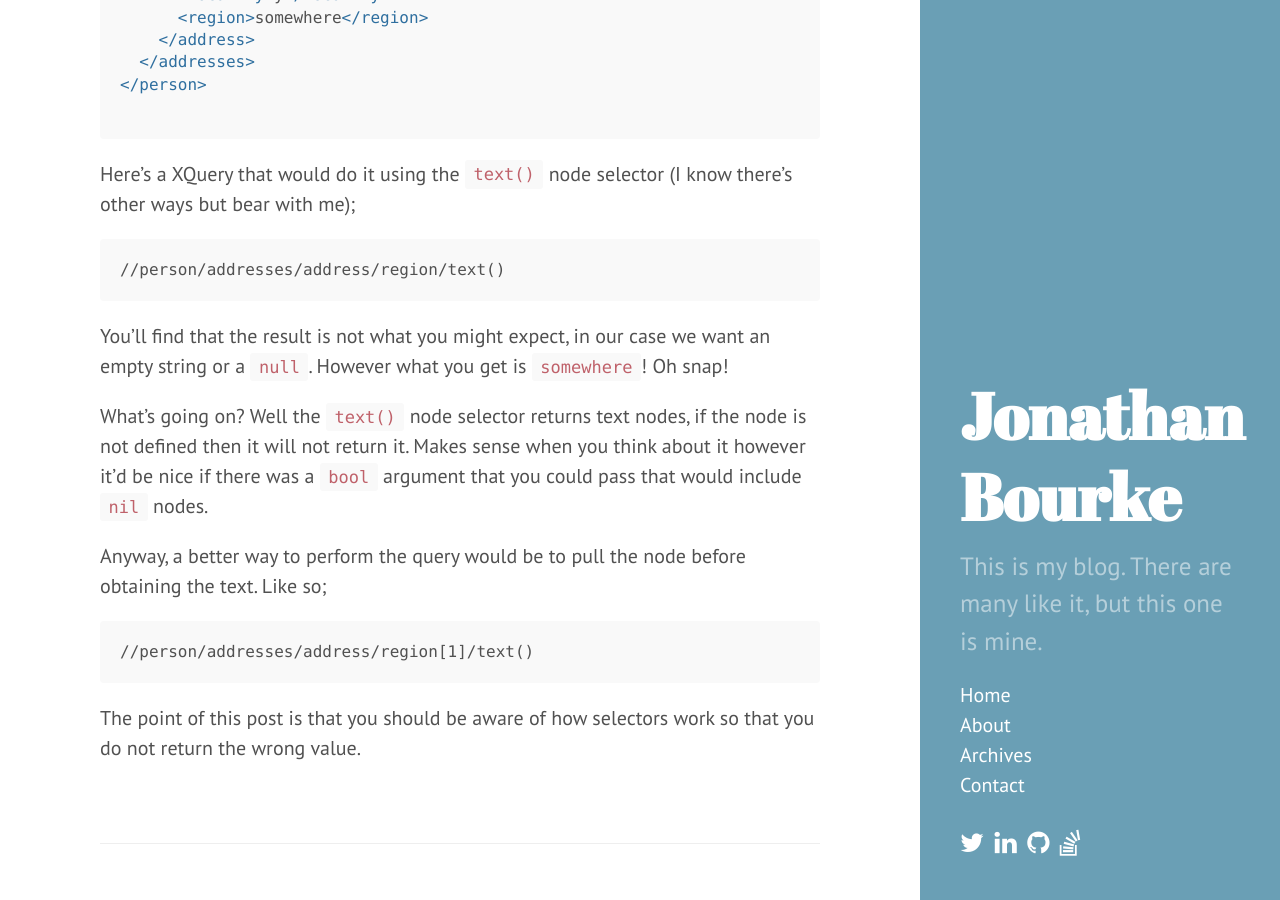
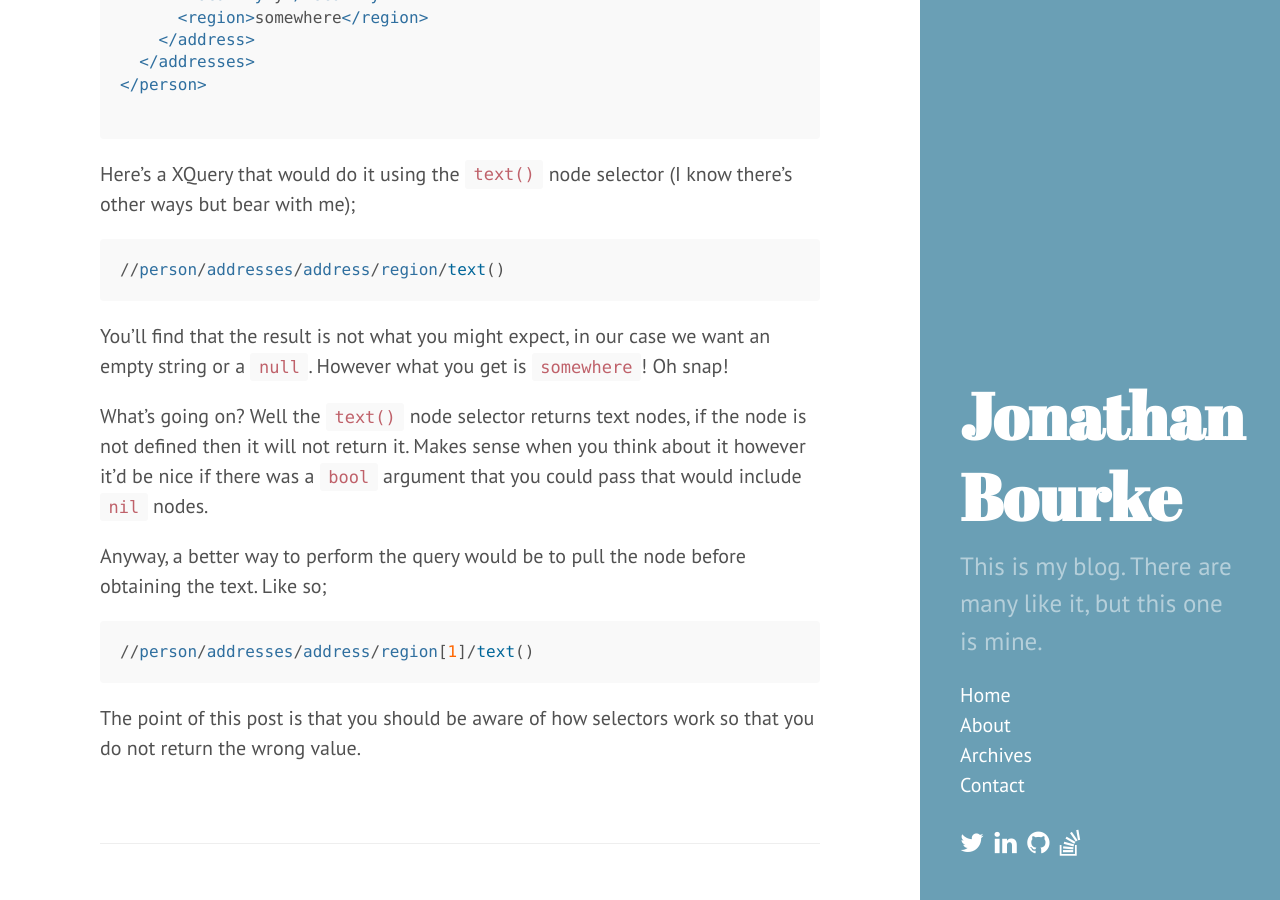
Before and after one commit to jfbourke/jfbourke.github.io, a Jekyll site: the page built from _posts/2014-11-14-xquery-fun-with-text-node-selector.markdown, in a window 1280 px wide and 900 px high, scrolled down 620 px. Built offline with Jekyll 4.4.1, drawn with Linux system fonts in a browser that asks for light colours; Markdown is read by kramdown in place of the engine named in the settings; comment, search, counter and statistics services are not loaded.

Commit message:
Update 2014-11-14-xquery-fun-with-text-node-selector.markdown

````diff
--- a/_posts/2014-11-14-xquery-fun-with-text-node-selector.markdown
+++ b/_posts/2014-11-14-xquery-fun-with-text-node-selector.markdown
@@ -32,7 +32,7 @@ Here's an example of the problem, note its contrived and is only used to help hi
 
 Here's a XQuery that would do it using the `text()` node selector (I know there's other ways but bear with me);
 
-```
+```xquery
 //person/addresses/address/region/text()
 ```
 
@@ -42,7 +42,7 @@ What's going on? Well the `text()` node selector returns text nodes, if the node
 
 Anyway, a better way to perform the query would be to pull the node before obtaining the text. Like so;
 
-```
+```xquery
 //person/addresses/address/region[1]/text()
 ```
 
````
